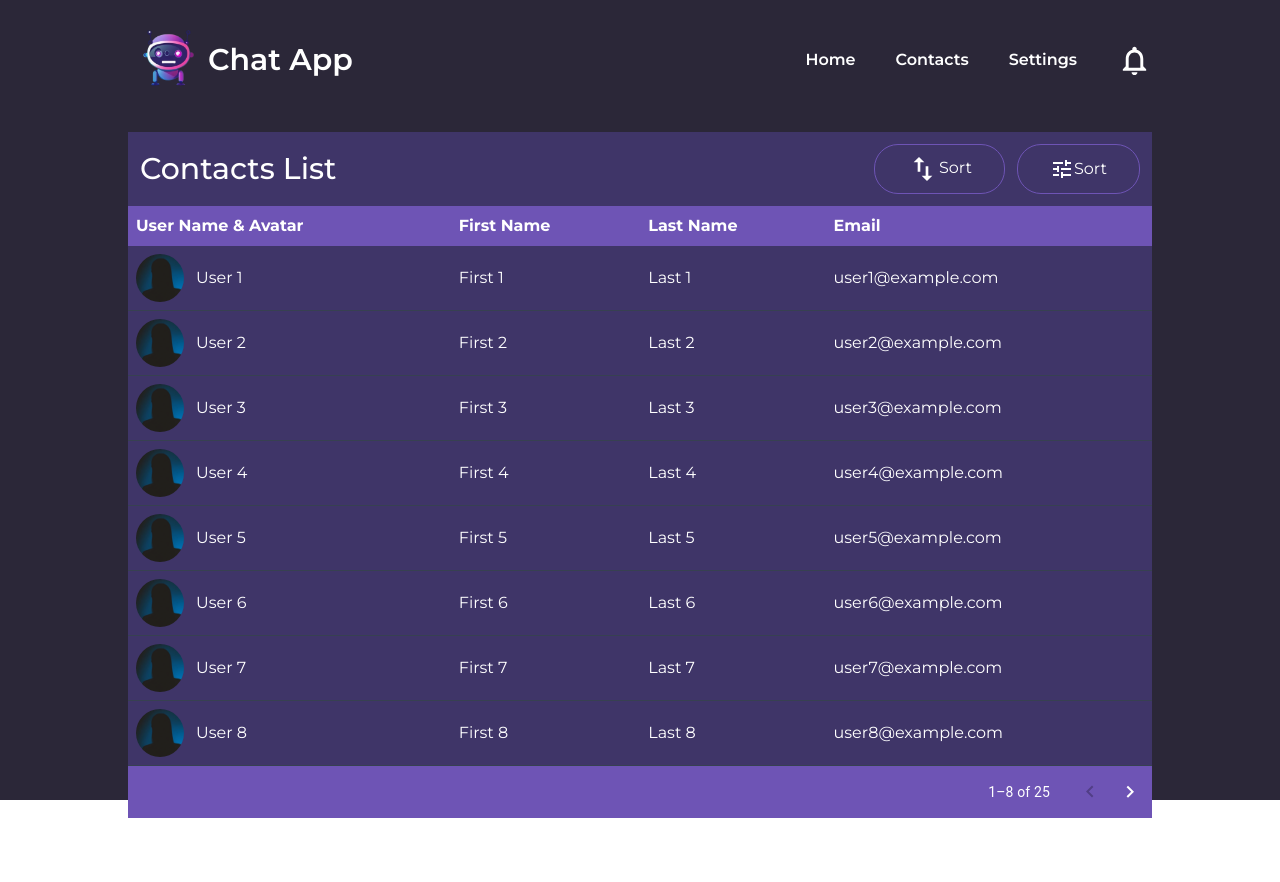
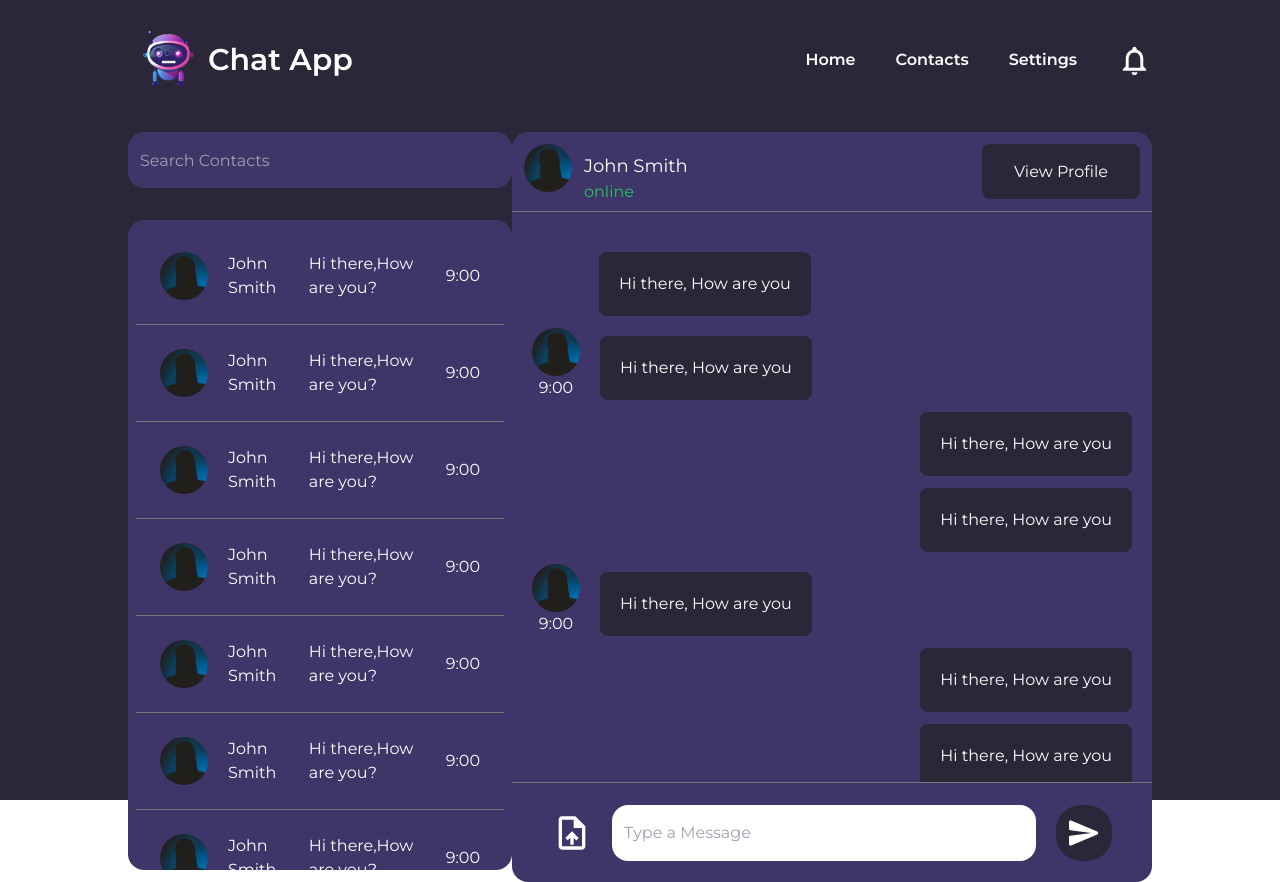
Before and after one commit to Tomo233/chat-app, a React (Vite) app: page /chat in a window 1280 px wide. Before the commit the page ends 818 px from the top, so only its background shows below. Built offline with nearby package versions, Linux system fonts and the light colour scheme.

Commit message:
install react router and configure it

```diff
--- a/package.json
+++ b/package.json
@@ -17,6 +17,7 @@
     "firebase": "^10.13.2",
     "react": "^18.3.1",
     "react-dom": "^18.3.1",
+    "react-router-dom": "^6.26.2",
     "typeface-montserrat": "^1.1.13"
   },
   "devDependencies": {
--- a/src/App.tsx
+++ b/src/App.tsx
@@ -1,5 +1,40 @@
+import { createBrowserRouter, RouterProvider } from "react-router-dom";
+import LoginPage from "./pages/LoginPage";
+import ChatPage from "./pages/ChatPage";
 import AppLayout from "./components/AppLayout";
+import ContactsPage from "./pages/ContactsPage";
+import SettingsPage from "./pages/SettingsPage";
+import NotFoundPage from "./pages/NotFoundPage";
+
+const router = createBrowserRouter([
+  {
+    path: "/",
+    element: <LoginPage />,
+  },
+
+  {
+    path: "*",
+    element: <NotFoundPage />,
+  },
+  {
+    element: <AppLayout />,
+    children: [
+      {
+        path: "/chat",
+        element: <ChatPage />,
+      },
+      {
+        path: "/contacts",
+        element: <ContactsPage />,
+      },
+      {
+        path: "/settings",
+        element: <SettingsPage />,
+      },
+    ],
+  },
+]);
 
 export default function App() {
-  return <AppLayout />;
+  return <RouterProvider router={router} />;
 }
--- a/src/components/AppLayout.tsx
+++ b/src/components/AppLayout.tsx
@@ -1,4 +1,4 @@
-import Contacts from "../features/Contacts/ContactsTable";
+import { Outlet } from "react-router-dom";
 import Container from "./Container";
 import Header from "./Header";
 
@@ -7,7 +7,7 @@ function AppLayout() {
     <div className="bg-[#2b2738] h-screen">
       <Container>
         <Header />
-        <Contacts />
+        <Outlet />
       </Container>
     </div>
   );
--- /dev/null
+++ b/src/pages/NotFoundPage.tsx
@@ -0,0 +1,10 @@
+export default function NotFoundPage() {
+  return (
+    <div className="flex flex-col bg-backgroundColor items-center justify-center min-h-screen">
+      <h1 className="text-4xl font-bold text-white">404 - Page Not Found</h1>
+      <p className="text-lg mt-4 text-white">
+        Sorry, the page you are looking for doesn't exist.
+      </p>
+    </div>
+  );
+}
```
Also changed, not shown: 1 other file (tests, documents, lock files or other folders).
